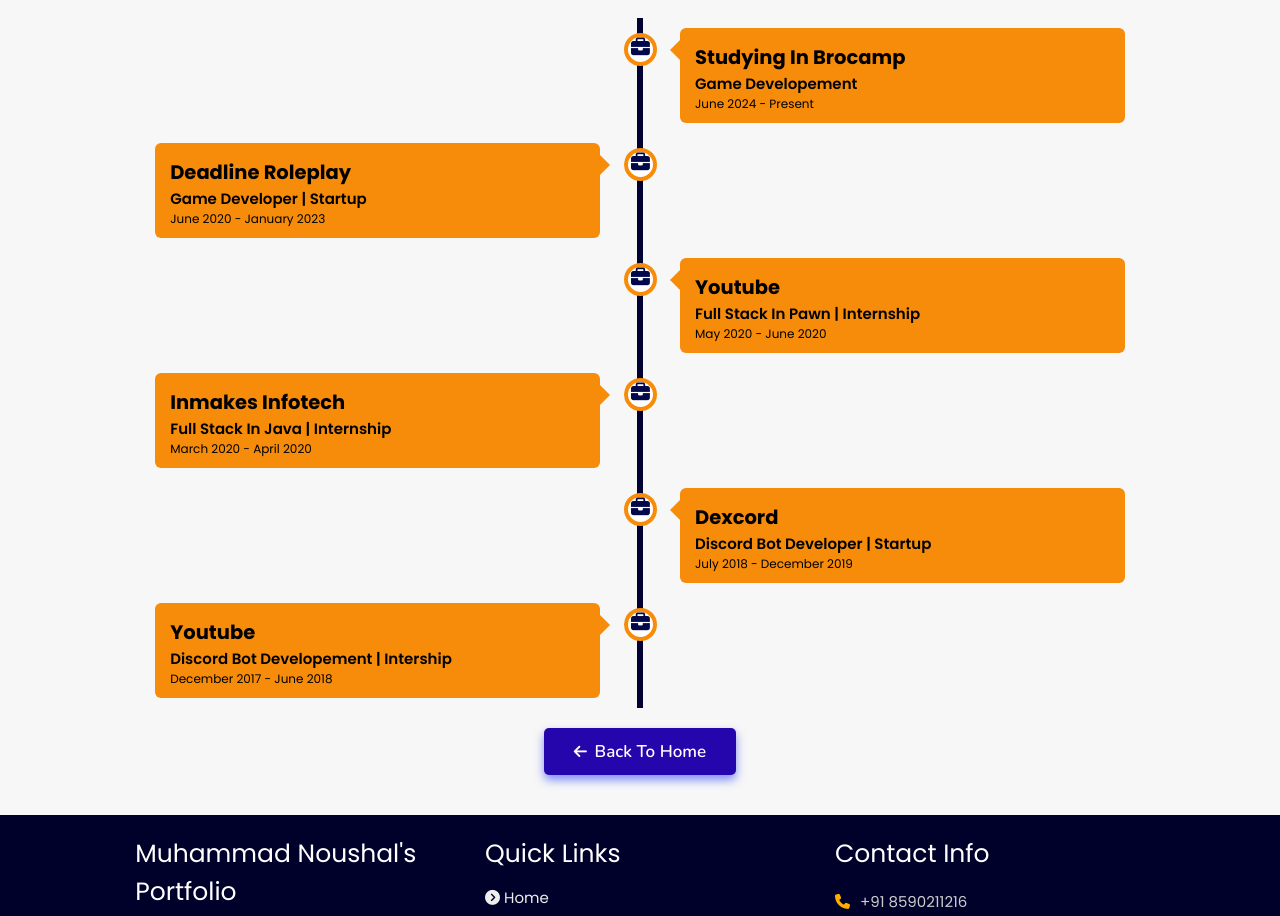
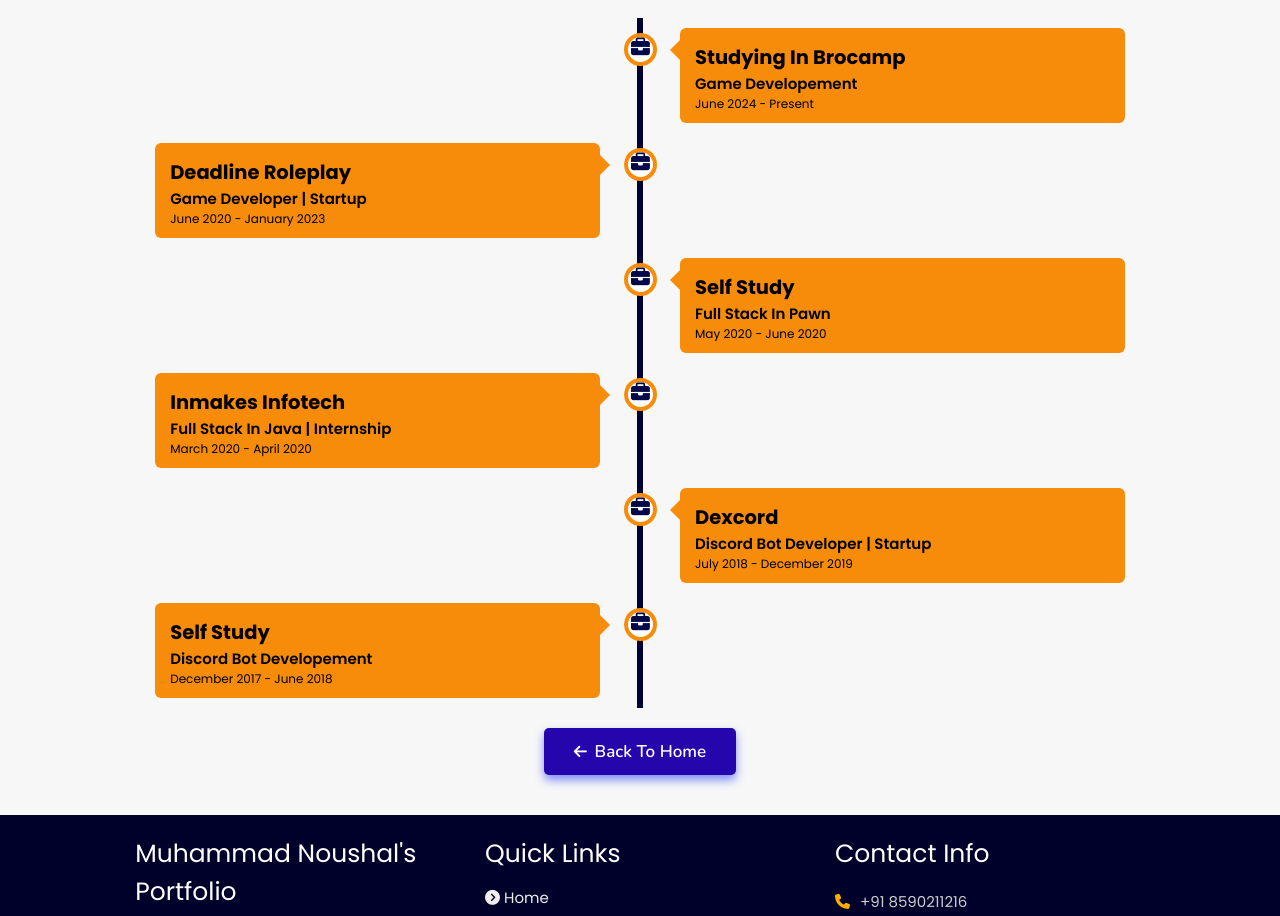
Before and after one commit to noushal/Portfolio, a plain HTML site: page experience/index.html in a window 1280 px wide. Shown: the part 148-1064 px from the top of the page. Drawn offline with nearby package versions, Linux system fonts and the light colour scheme.

Commit message:
Update index.html

```diff
--- a/experience/index.html
+++ b/experience/index.html
@@ -69,10 +69,10 @@
     <div class="container right">
       <div class="content">
         <div class="tag">
-          <h2>Youtube</h2>
+          <h2>Self Study</h2>
         </div>
         <div class="desc">
-            <h3>Full Stack in Pawn | Internship</h3>
+            <h3>Full Stack in Pawn</h3>
             <p>May 2020 - June 2020</p>
         </div>
       </div>
@@ -105,10 +105,10 @@
     <div class="container left">
       <div class="content">
         <div class="tag">
-          <h2>Youtube</h2>
+          <h2>Self Study</h2>
         </div>
         <div class="desc">
-            <h3>Discord Bot Developement | Intership</h3>
+            <h3>Discord Bot Developement</h3>
             <p>december 2017 - June 2018</p>
         </div>
       </div>
```
